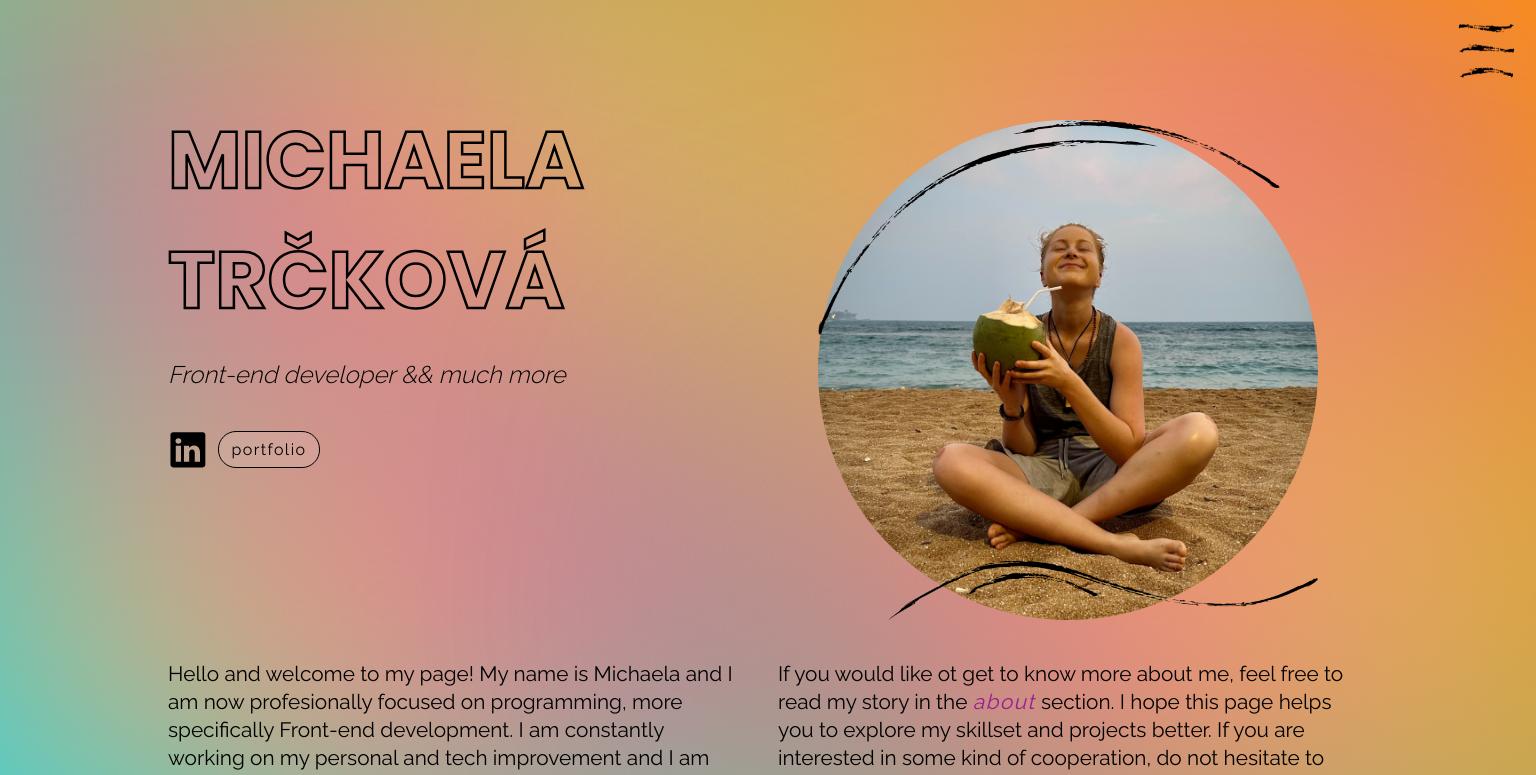
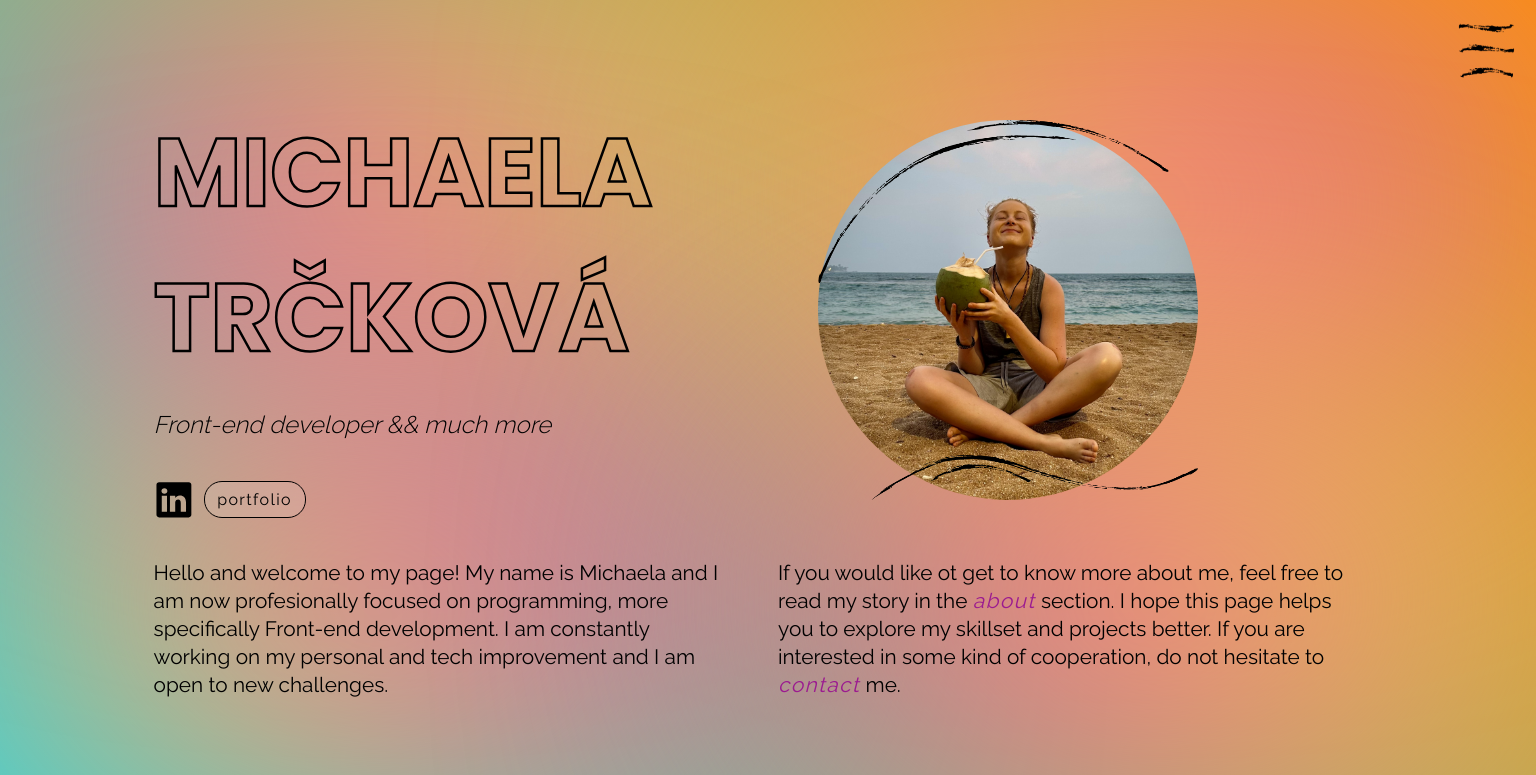
Before and after one commit to michaelamitr/personal-web-nextjs, a Next.js app: page / in a window 1536 px wide. Shown: the top 775 px of the page. Built offline with nearby package versions, Linux system fonts and the light colour scheme.

Commit message:
home page responsive adjustments

```diff
--- a/src/app/globals.css
+++ b/src/app/globals.css
@@ -167,3 +167,17 @@ h2 {
   }
 
 }
+
+@media (min-width: 1400px) {
+  h1 {
+    font-size: 6rem;
+  }
+
+}
+
+@media (min-width: 1600px) {
+  h1 {
+    font-size: 7.8rem;
+  }
+
+}
--- a/src/app/page.module.css
+++ b/src/app/page.module.css
@@ -94,9 +94,9 @@
 
 }
 
-@media (min-width: 1400px) {
+@media (min-width:1600px) {
   .page_container {
-    max-width: 1200px;
+    max-width: 1300px;
   }
 
   .image_wrapper {
```
